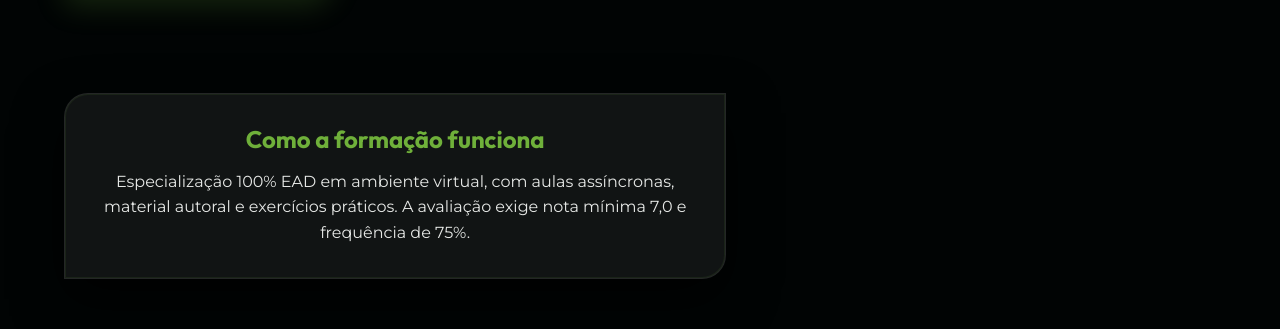
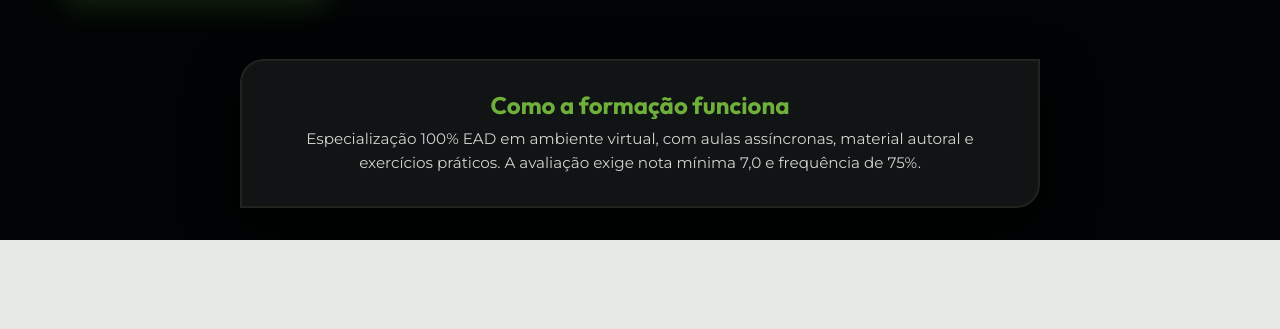
Before and after one commit to henriquegsantos149/mundogeoconnect, a website built with Vite: page index.html in a window 1280 px wide. Shown: the part 811-1140 px from the top of the page. Built offline with nearby package versions, Linux system fonts and the light colour scheme; some icons are missing.

Commit message:
style: centraliza card de formacao e reduz espaco vazio

```diff
--- a/index.html
+++ b/index.html
@@ -125,7 +125,7 @@
     </header>
 
     <!-- HERO SECTION -->
-    <section class="hero" id="inicio">
+    <section class="hero" id="inicio" style="padding-bottom: 2rem;">
 
         <div class="container hero-grid">
             <div class="hero-main-content">
@@ -184,11 +184,14 @@
                         </div>
                     </div>
                 </div>
+                </div>
             </div>
+        </div>
 
-            <div class="how-it-works shape-brand layer-2 card-overlay mt-5">
-                <h3 class="font-outfit"><i class="ph ph-laptop"></i> Como a formação funciona</h3>
-                <p>Especialização 100% EAD em ambiente virtual, com aulas assíncronas, material autoral e exercícios
+        <div class="container text-center" style="margin-top: 2rem;">
+            <div class="how-it-works shape-brand layer-2 card-overlay" style="max-width: 800px; margin: 0 auto; padding: 2rem; border-radius: var(--radius-brand);">
+                <h3 class="font-outfit" style="color: var(--clr-green-1); margin-bottom: 0.5rem;"><i class="ph ph-laptop"></i> Como a formação funciona</h3>
+                <p style="font-size: 0.95rem; opacity: 0.9;">Especialização 100% EAD em ambiente virtual, com aulas assíncronas, material autoral e exercícios
                     práticos. A avaliação exige nota mínima 7,0 e frequência de 75%.</p>
             </div>
         </div>
```
